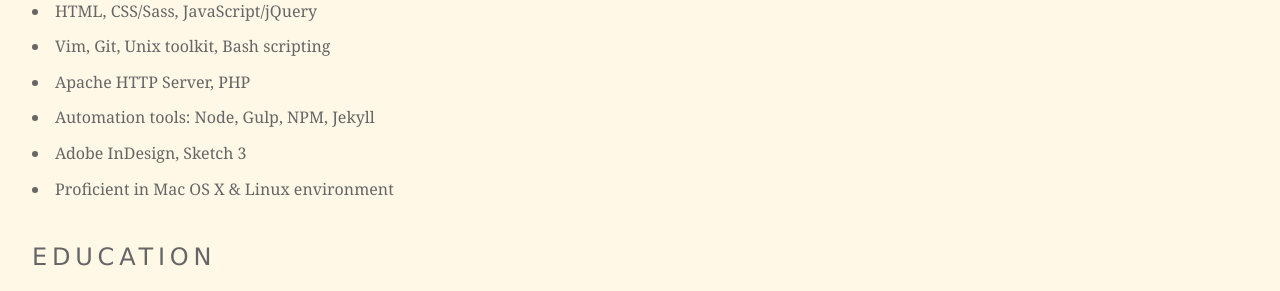
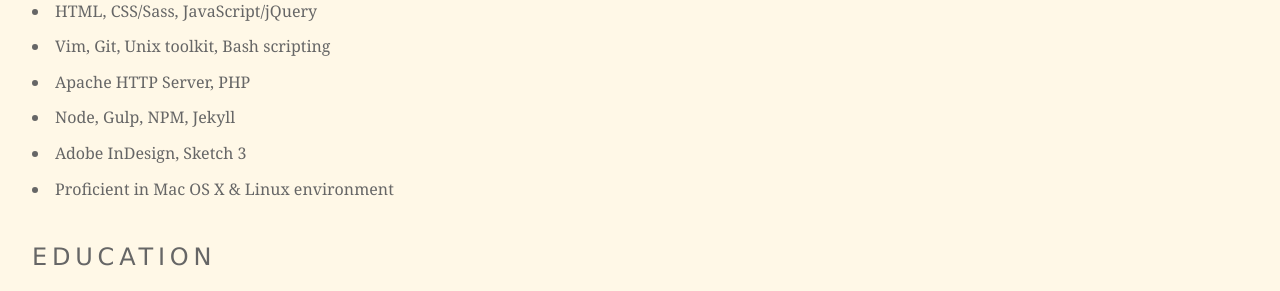
Before and after one commit to mrzool/mrzool.github.io, a Jekyll site: the page built from about/index.md, in a window 1280 px wide. Shown: the part 724-1015 px from the top of the page. Built offline with Jekyll 4.4.1, drawn with Linux system fonts in a browser that asks for light colours.

Commit message:
Update index.md

```diff
--- a/about/index.md
+++ b/about/index.md
@@ -24,7 +24,7 @@
 - HTML, CSS/Sass, JavaScript/jQuery
 - Vim, Git, Unix toolkit, Bash scripting
 - Apache HTTP Server, PHP
-- Automation tools: Node, Gulp, NPM, Jekyll
+- Node, Gulp, NPM, Jekyll
 - Adobe InDesign, Sketch 3
 - Proficient in Mac OS X & Linux environment
 
```
